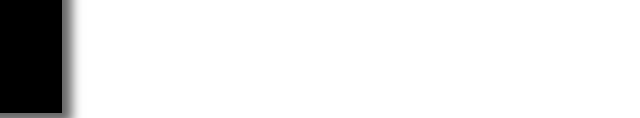
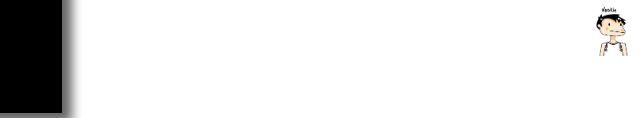
Before and after one commit to Louis01louis/WD-Seatwork-4th, a plain HTML site: page pages/design-1/index.html in a window 1280 px wide. Shown: the part 1844-1962 px from the top of the page, 1210-1850 px from the left, 640 px wide, since content can reach past the window. Drawn offline with Linux system fonts and the light colour scheme.

Commit message:
MinorChanges

```diff
--- a/pages/design-1/assets/css/style.css
+++ b/pages/design-1/assets/css/style.css
@@ -86,6 +86,13 @@ a:link {
     top: 180px;
     left: 750px;
 }
+.tskr {
+    position: absolute;
+    top: 1850px;
+    left: 1800px;
+    height: 50px;
+    width: 50px;
+}
 .Display-img {
     display: flex;
     justify-content: center;
@@ -99,20 +106,16 @@ a:link {
     position: absolute;
     top: 1048px;
 }
-
-
 .container{
     padding: 2rem;
     box-shadow: 10px 10px 10px rgba(0, 0, 0, 0.6);
     background-color: black;
 }
-
 .slider-wrapper{
     position: relative;
     max-width: 48rem;
     margin: 0 auto;
 }
-
 .slider{
     display: flex;
     aspect-ratio: 20/22;
--- a/pages/design-1/index.html
+++ b/pages/design-1/index.html
@@ -62,6 +62,10 @@
 
     </section>
 
+    <div class="tskr">
+        <img src="assets\img\helper.png" height="100%" width="100%" alt="">
+    </div>
+
     <div class="words-2">
         <h1>8 Controls with a Dial</h1>
         <p>8 customizable shortcut Keys</p>
@@ -81,6 +85,8 @@
     </div>
 
 
+
+
 </body>
 
 </html>
```
Also changed, not shown: pages/design-2/index.html (+3 -1 lines), pages/design-1/assets/img/helper.png (added), pages/design-2/assets/css/style.css (line endings or trailing spaces).
